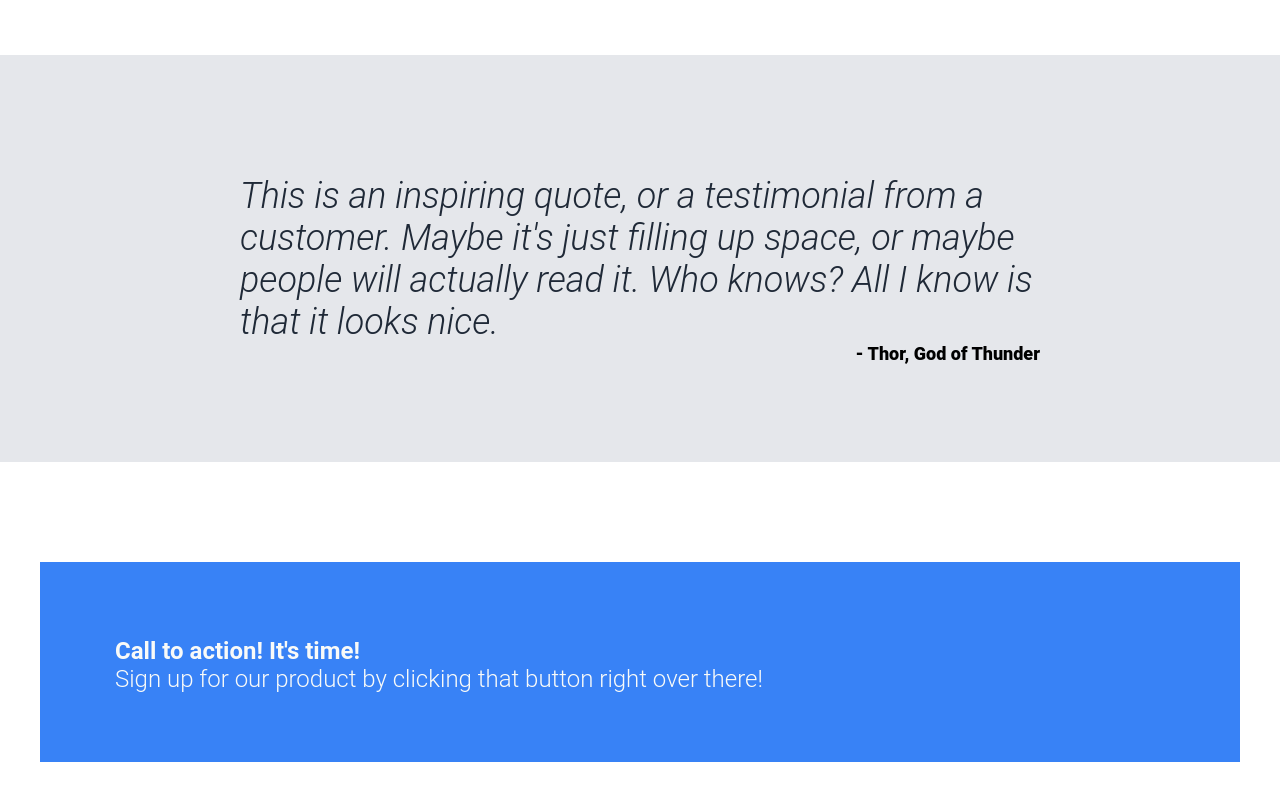
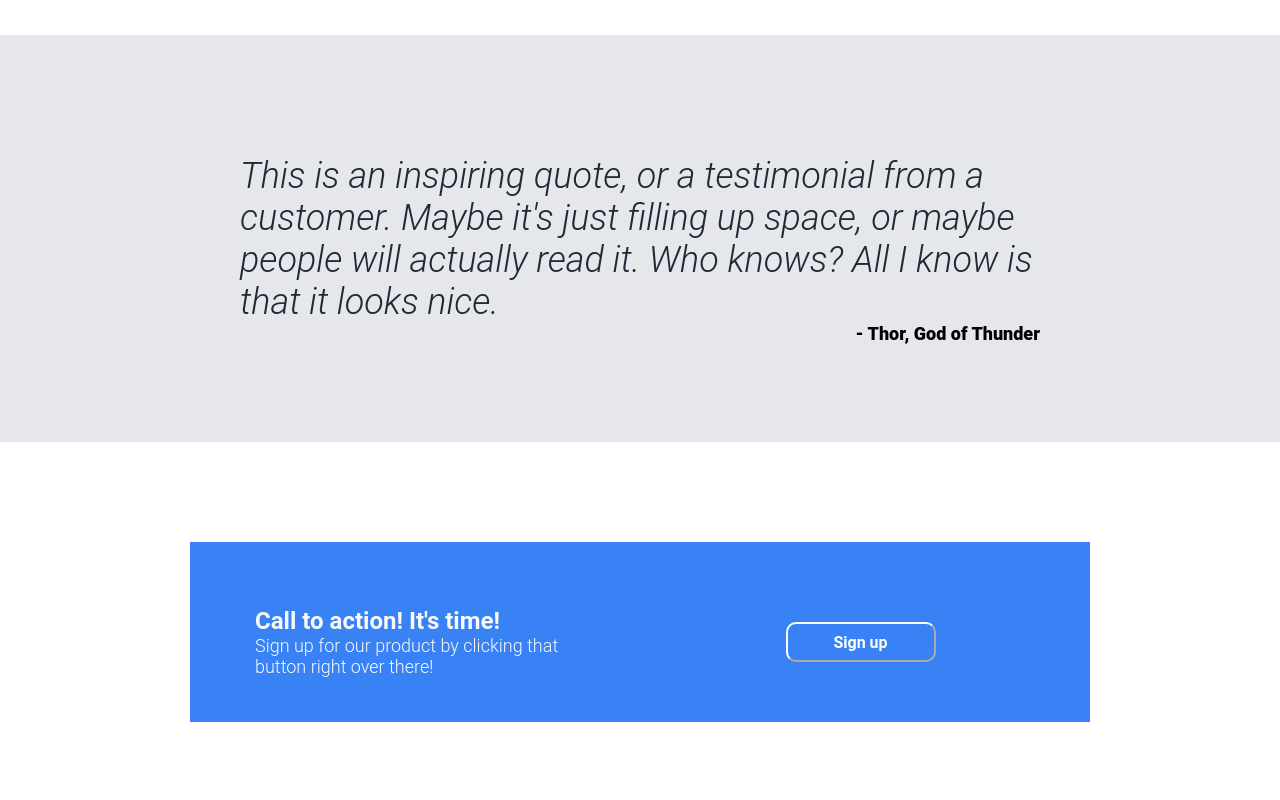
Before and after one commit to derekdhardin/TLOP-landing-page, a plain HTML site: page index.html in a window 1280 px wide. Shown: the part 1108-1908 px from the top of the page. Drawn offline with Linux system fonts and the light colour scheme.

Commit message:
add(section): Add button to call-to-action

```diff
--- a/index.html
+++ b/index.html
@@ -110,7 +110,7 @@
                     <p>Sign up for our product by clicking that button right over there!</p>
                 </div>
                 <div class="right-side">
-
+                    <button>Sign up</button>
                 </div>
             </div>
         </div>
--- a/stylesheet.css
+++ b/stylesheet.css
@@ -190,16 +190,33 @@ main-wrapper {
 }
 
 .box-container {
+    display:flex;
     background-color: #3882F6;
-    width: 1200px;
-    height: 200px;
+    width: 900px;
+    height: 180px;
 
 }
 
 .left-side {
-    margin: 75px;
+    margin: 65px;
 }
 
 .left-side p {
     font-weight: 300;
+    font-size: 18px;
 }
+
+.box-container button {
+    margin: 80px;
+    height: 40px;
+    font-family: "Roboto";
+    font-size: 16px;
+    font-weight: 600;
+    color: white;
+    border-color: white;
+    background-color: #3882F6;
+    border-radius: 10px;
+    width: 150px;
+    margin-left: 150px;
+
+}
```
